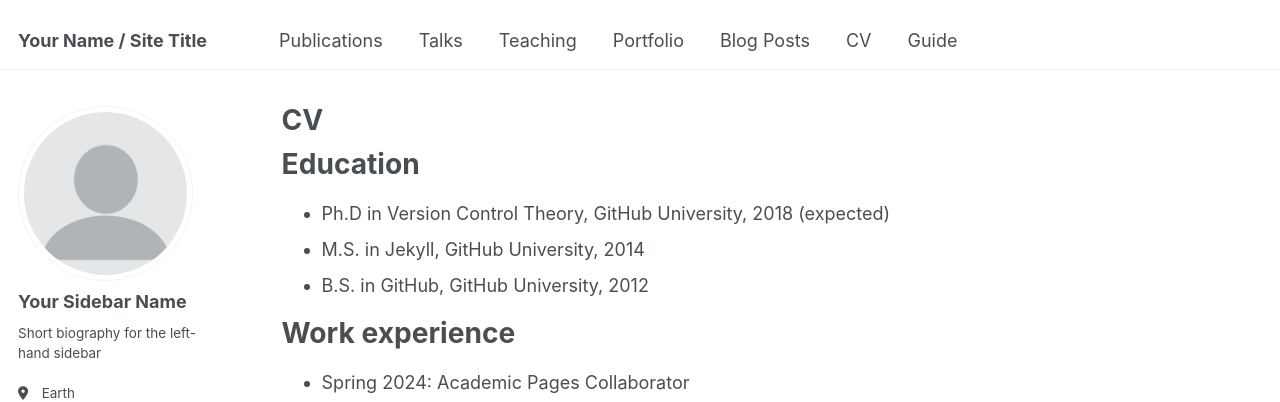
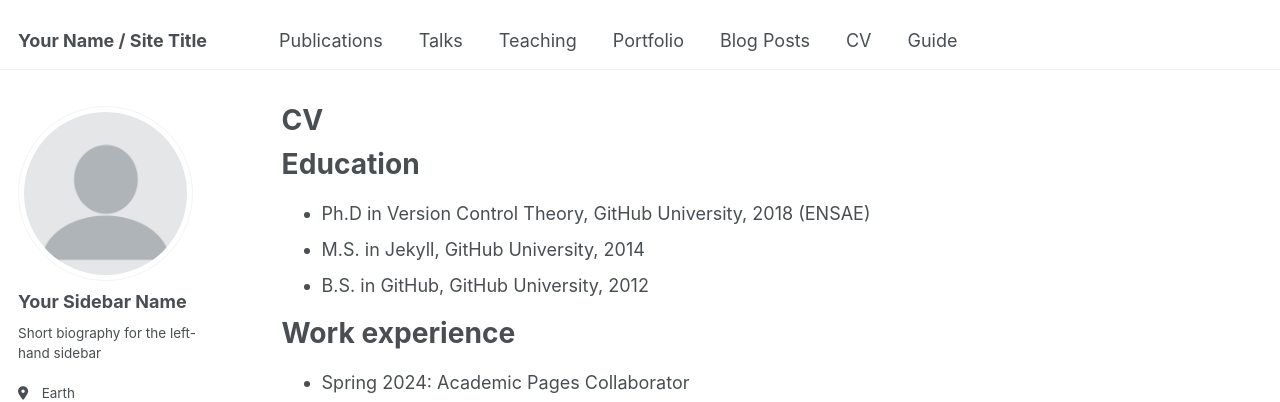
Before and after one commit to youyoussfi/youyoussfi.github.io, a Jekyll site: the page built from _pages/cv.md, in a window 1280 px wide and 900 px high. Shown: the top 402 px of the window. Built offline with Jekyll 4.4.1, drawn with Linux system fonts in a browser that asks for light colours; some web fonts are replaced.

Commit message:
Update cv.md

```diff
--- a/_pages/cv.md
+++ b/_pages/cv.md
@@ -11,7 +11,7 @@ redirect_from:
 
 Education
 ======
-* Ph.D in Version Control Theory, GitHub University, 2018 (expected)
+* Ph.D in Version Control Theory, GitHub University, 2018 (ENSAE)
 * M.S. in Jekyll, GitHub University, 2014
 * B.S. in GitHub, GitHub University, 2012
 
```
